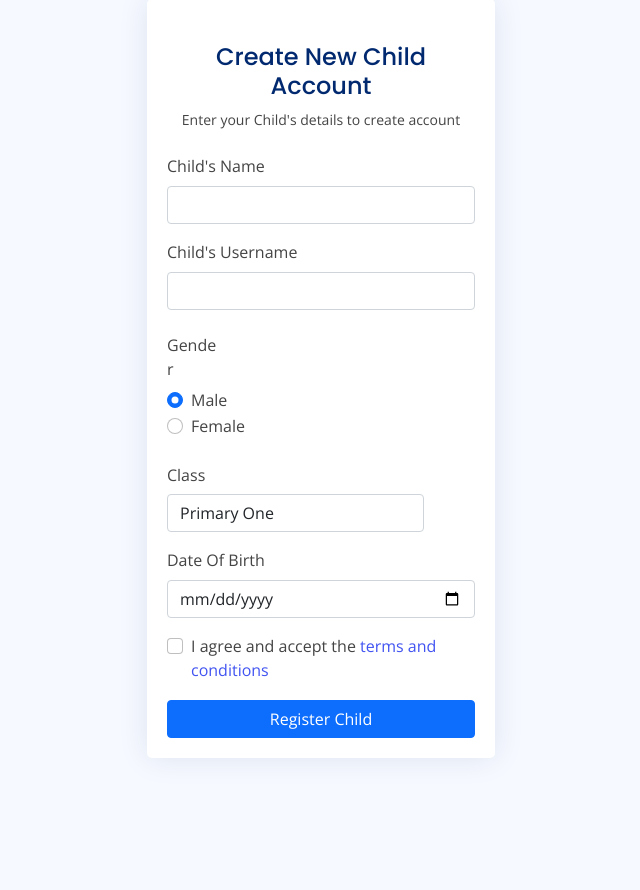
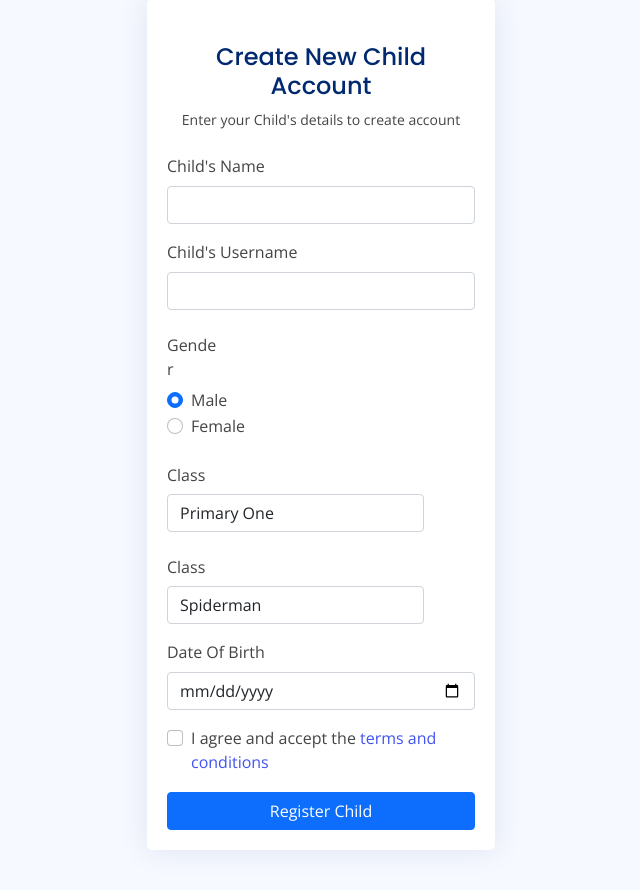
Before and after one commit to teamanict/ylearn, a Flask app: template templates/ParentDashboard/Enroll Child.html in a window 1280 px wide. Shown: the part 129-1019 px from the top of the page, without its empty margins (319-959 px from the left). Before the commit the page ends 867 px from the top, so only its background shows below. Run offline with Flask 2, Linux system fonts and the light colour scheme; the template is opened without the code that fills it, so the values that code supplies are empty; some libraries are stand-ins or nearby versions.

Commit message:
profile pic

```diff
--- a/resources/modules/users.py
+++ b/resources/modules/users.py
@@ -63,12 +63,13 @@ def signup_(request=None):
             gender=request.form.get('gender')
             dob = request.form.get("dob")
             name = request.form.get('name')
+            profile_pic = request.form.get('profile')
 
             parentid = session.get('user')
 
             if parentid != None:
              # Add Child to Database
-                db.runDBQuery(db.users_db, f'INSERT INTO children ("Username", "Name", "Class", "DOB", "Gender", "Parent", "LastPayment") VALUES' f' ("{username}","{name}", "{classid}", "{dob}", "{gender}", "{parentid}","2000-01-01");')
+                db.runDBQuery(db.users_db, f'INSERT INTO children ("Username", "Name", "Class", "DOB", "Gender", "Parent", "Profile_Pictutre", "LastPayment") VALUES' f' ("{username}","{name}", "{classid}", "{dob}", "{gender}", "{parentid}", "{profile_pic}", "2000-01-01");')
 
              # Add child to parent's registered list
                 newChildList = getChildrenIds()
--- a/templates/ParentDashboard/Enroll Child.html
+++ b/templates/ParentDashboard/Enroll Child.html
@@ -99,6 +99,19 @@
                         </div>
                     </div>
                     <div class="col-12">
+                      <label class="col-sm-2 col-form-label">Class</label>
+                      <div class="col-sm-10">
+                        <select name="profile" class="form-control" aria-label="Default select example">
+                          <option value="/static/dashboard_assets/img/Spider.png">Spiderman</option>
+                          <option value="/static/dashboard_assets/img/duck.jpg">Happy Duck</option>
+                          <option value="/static/dashboard_assets/img/dog.webp">Super Dog</option>
+                          <option value="/static/dashboard_assets/img/blosom.png">Blosom Power Puff Girls</option>
+                          <option value="/static/dashboard_assets/img/superman.png">Super Man</option>
+                          <option value="/static/dashboard_assets/img/barbie.png">Barbie</option>
+                        </select>
+                      </div>
+                  </div>
+                    <div class="col-12">
                       <label for="dob" class="form-label">Date Of Birth</label>
                       <input type="date" name="dob" class="form-control" id="dob" required>
                       <div class="invalid-feedback">Please enter your child's Date of Birth</div>
--- a/templates/ParentDashboard/Subscription.html
+++ b/templates/ParentDashboard/Subscription.html
@@ -86,7 +86,7 @@
             </li>
 
             <li>
-              <a class="dropdown-item d-flex align-items-center" href="#">
+              <a class="dropdown-item d-flex align-items-center" href="/a/signout">
                 <i class="bi bi-box-arrow-right"></i>
                 <span>Sign Out</span>
               </a>
@@ -180,7 +180,7 @@
               <div class="ps-3">
                 <h6>Subscription: Expired</h6>
                 <span class="text-danger small pt-1 fw-bold">Expiry Date:</span>
-                <span class="text-muted small pt-2 ps-1">{{child.ExpiryDate}}</span>
+                <span class="text-muted small pt-2 ps-1">{{child.ExpiryDate}}</span><br>
                 <button id="{{child.Username}}" class="btn btn-warning"  onclick="makePayment(`{{child.Username}}`, `{{session['user']}}`)">Subscribe For Child</button>
               </div>
             </div>
--- a/templates/ParentDashboard/dash.html
+++ b/templates/ParentDashboard/dash.html
@@ -162,7 +162,7 @@
                     <div class="ps-3">
                       <h6>Average: 90%</h6>
                       <span class="text-success small pt-1 fw-bold">Comment:</span> <span class="text-muted small pt-2 ps-1">Good</span>
-                      <button class="btn-pending"></button>
+                      <button class="btn-pending">Login</button>
                     </div>
                   </div>
                 </div>
```
Also changed, not shown: templates/Landing Website/pages-login.html (+1 -10 lines), static/dashboard_assets/img/Spider.png (added), static/dashboard_assets/img/barbie.png (added), static/dashboard_assets/img/blosom.png (added), static/dashboard_assets/img/superman.png (added), 1 other file.
